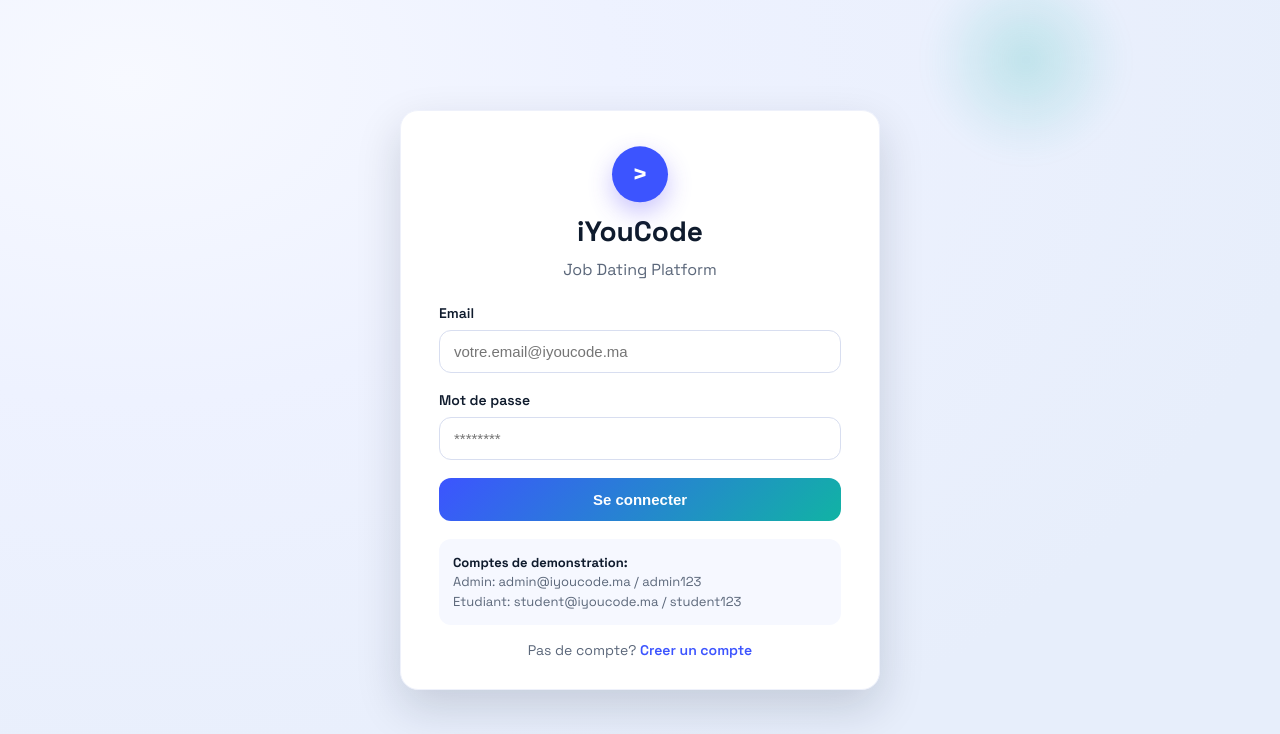
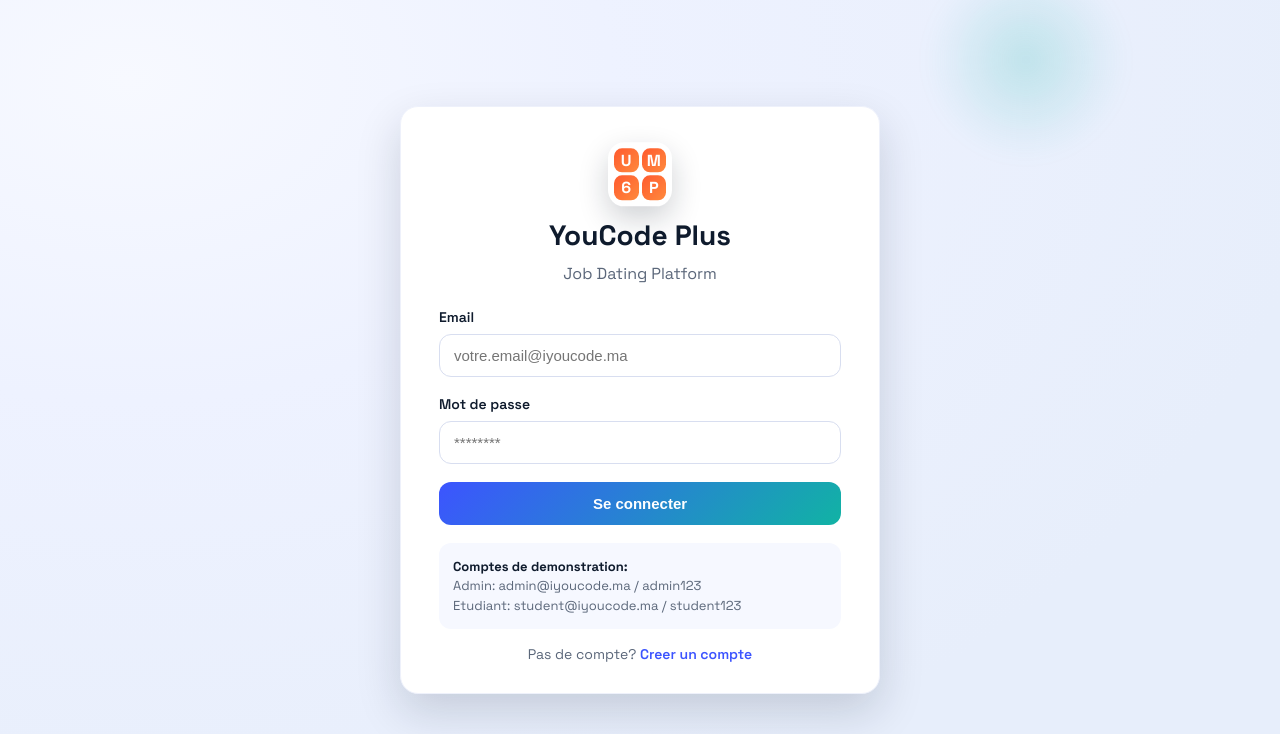
Before and after one commit to baadrfny/Application-Job-Dating-YouCode, a PHP site: page /login in a window 1280 px wide. Shown: the top 734 px of the page. Run offline with PHP 8.4, Linux system fonts and the light colour scheme.

Commit message:
adding the um6p logo

```diff
--- a/app/controllers/back/AnnouncementController.php
+++ b/app/controllers/back/AnnouncementController.php
@@ -51,6 +51,7 @@ class AnnouncementController extends Controller {
         Response::redirect('/admin/annonces');
         return '';
     }
+
 
     public function edit(Request $request, $id): string
     {
--- a/app/views/back/announcements/archived.twig
+++ b/app/views/back/announcements/archived.twig
@@ -10,7 +10,7 @@
 
     <div class="card-grid">
         {% for annonce in annonces %}
-            <div class="archive-card">
+            <div class="archive-card" data-search="{{ annonce.titre }} {{ annonce.entreprise_nom }} {{ annonce.type_contrat }} {{ annonce.localisation }}">
                 <img class="announcement-img" src="{{ annonce.image|default('/assets/placeholder.svg') }}" alt="Archive">
                 <div style="margin-top: 12px;">
                     <span class="pill">Archivee</span>
--- a/app/views/back/announcements/index.twig
+++ b/app/views/back/announcements/index.twig
@@ -11,7 +11,7 @@
 
     <div class="card-grid">
         {% for annonce in annonces %}
-            <div class="announcement-card">
+            <div class="announcement-card" data-search="{{ annonce.titre }} {{ annonce.entreprise_nom }} {{ annonce.type_contrat }} {{ annonce.localisation }}">
                 <img class="announcement-img" src="{{ annonce.image|default('/assets/placeholder.svg') }}" alt="Annonce">
                 <div style="margin-top: 12px;">
                     <strong>{{ annonce.titre }}</strong>
--- a/app/views/back/auth/login.twig
+++ b/app/views/back/auth/login.twig
@@ -1,7 +1,9 @@
 <div class="auth-card">
     <div class="brand">
-        <div class="brand-mark">A</div>
-        <h1>iYouCode</h1>
+        <div class="logo-mark" aria-hidden="true">
+            <span>U</span><span>M</span><span>6</span><span>P</span>
+        </div>
+        <h1>YouCode Plus</h1>
         <p>Administration</p>
     </div>
 
--- a/app/views/back/companies/index.twig
+++ b/app/views/back/companies/index.twig
@@ -11,7 +11,7 @@
 
     <div class="card-grid">
         {% for entreprise in entreprises %}
-            <div class="company-card">
+            <div class="company-card" data-search="{{ entreprise.nom }} {{ entreprise.secteur }} {{ entreprise.localisation }} {{ entreprise.email }} {{ entreprise.telephone }}">
                 <div class="company-header">
                     {% if entreprise.image %}
                         <img class="company-avatar" src="{{ entreprise.image }}" alt="{{ entreprise.nom }}">
--- a/app/views/back/students/index.twig
+++ b/app/views/back/students/index.twig
@@ -20,7 +20,7 @@
             </thead>
             <tbody>
                 {% for apprenant in apprenants %}
-                    <tr>
+                    <tr data-search="{{ apprenant.name }} {{ apprenant.email }} {{ apprenant.promotion|default('') }} {{ apprenant.specialisation|default('') }}">
                         <td>{{ apprenant.name }}</td>
                         <td>{{ apprenant.email }}</td>
                         <td><span class="badge">{{ apprenant.promotion|default('N/A') }}</span></td>
--- a/app/views/front/auth/login.twig
+++ b/app/views/front/auth/login.twig
@@ -1,7 +1,9 @@
 <div class="auth-card">
     <div class="brand">
-        <div class="brand-mark">&gt;</div>
-        <h1>iYouCode</h1>
+        <div class="logo-mark" aria-hidden="true">
+            <span>U</span><span>M</span><span>6</span><span>P</span>
+        </div>
+        <h1>YouCode Plus</h1>
         <p>Job Dating Platform</p>
     </div>
 
--- a/app/views/front/auth/register.twig
+++ b/app/views/front/auth/register.twig
@@ -1,7 +1,9 @@
 <div class="auth-card">
     <div class="brand">
-        <div class="brand-mark">+</div>
-        <h1>iYouCode</h1>
+        <div class="logo-mark" aria-hidden="true">
+            <span>U</span><span>M</span><span>6</span><span>P</span>
+        </div>
+        <h1>YouCode Plus</h1>
         <p>Job Dating Platform</p>
     </div>
 
--- a/app/views/layouts/main.twig
+++ b/app/views/layouts/main.twig
@@ -71,18 +71,27 @@
             margin-bottom: 24px;
         }
 
-        .brand-mark {
-            width: 56px;
-            height: 56px;
-            border-radius: 50%;
-            background: var(--primary);
+        .logo-mark {
+            width: 64px;
+            height: 64px;
+            display: grid;
+            grid-template-columns: repeat(2, 1fr);
+            gap: 3px;
+            padding: 6px;
+            border-radius: 16px;
+            background: #ffffff;
+            box-shadow: 0 12px 30px rgba(17, 24, 39, 0.2);
+            animation: float 3.5s ease-in-out infinite;
+        }
+
+        .logo-mark span {
             display: grid;
             place-items: center;
+            font-weight: 700;
+            font-size: 16px;
             color: #fff;
-            font-size: 26px;
-            font-weight: 700;
-            box-shadow: 0 10px 25px rgba(79, 60, 247, 0.3);
-            animation: float 3.5s ease-in-out infinite;
+            border-radius: 8px;
+            background: linear-gradient(135deg, #ff5a2f, #ff8a3d);
         }
 
         .brand h1 {
```
Also changed, not shown: app/views/layouts/admin.twig (+103 -0 lines).
